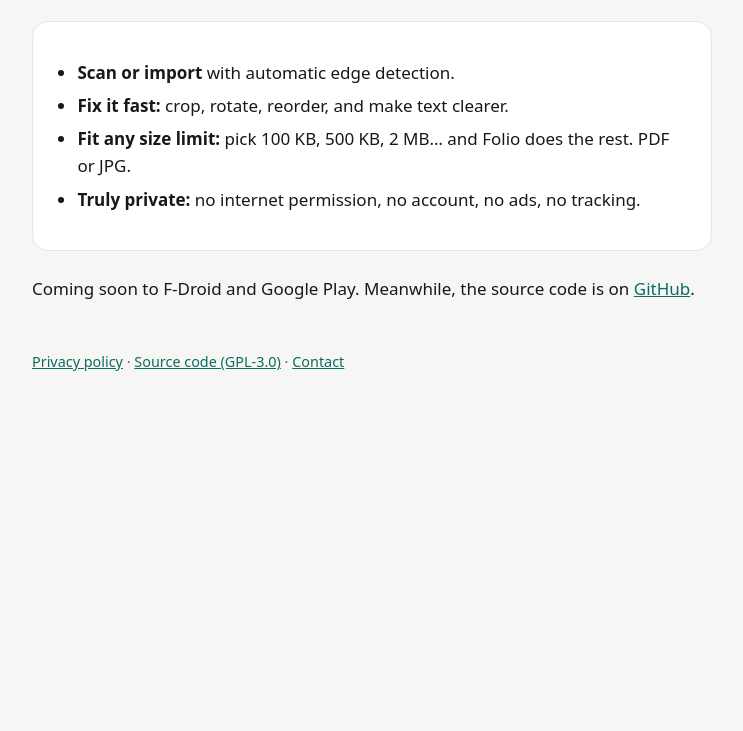
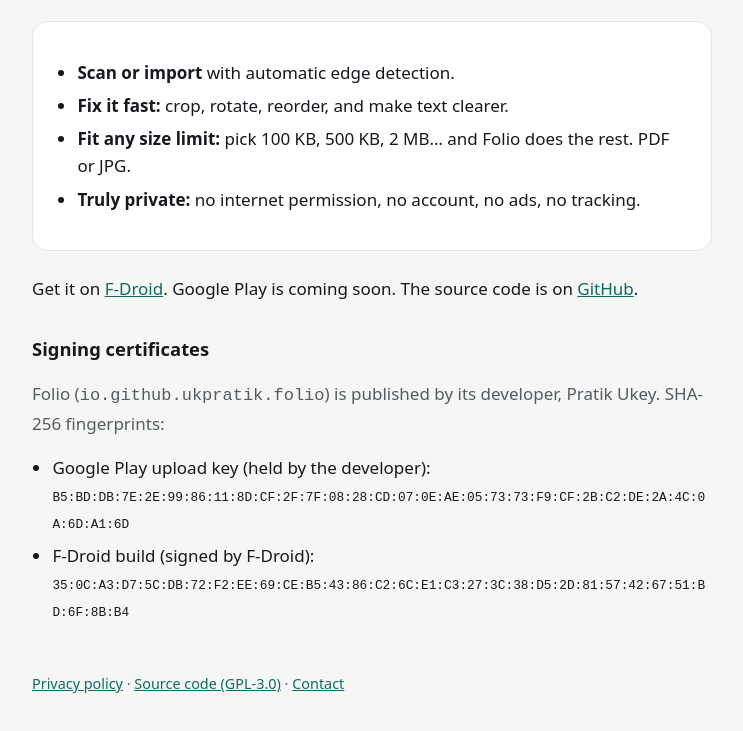
Before and after one commit to ukpratik/folio, a plain HTML site: page site/index.html in a window 1280 px wide. Shown: the part 217-948 px from the top of the page, without its empty margins (268-1011 px from the left). Before the commit the page ends 800 px from the top, so only its background shows below. Drawn offline with Linux system fonts and the light colour scheme.

Commit message:
Publish signing certificate fingerprints; F-Droid is live
Lists the Google Play upload key and the F-Droid signing key in the
README and on the website, so ownership of the package can be checked.

Co-Authored-By: Claude Opus 5.5 <noreply@anthropic.com>
Signed-off-by: Pratik Ukey <34273491+ukpratik@users.noreply.github.com>

```diff
--- a/site/index.html
+++ b/site/index.html
@@ -23,7 +23,14 @@
     </ul>
   </div>
 
-  <p>Coming soon to F-Droid and Google Play. Meanwhile, the source code is on <a href="https://github.com/ukpratik/folio">GitHub</a>.</p>
+  <p>Get it on <a href="https://f-droid.org/packages/io.github.ukpratik.folio/">F-Droid</a>. Google Play is coming soon. The source code is on <a href="https://github.com/ukpratik/folio">GitHub</a>.</p>
+
+  <h2>Signing certificates</h2>
+  <p class="muted">Folio (<code>io.github.ukpratik.folio</code>) is published by its developer, Pratik Ukey. SHA-256 fingerprints:</p>
+  <ul class="certs">
+    <li>Google Play upload key (held by the developer):<br><code>B5:BD:DB:7E:2E:99:86:11:8D:CF:2F:7F:08:28:CD:07:0E:AE:05:73:73:F9:CF:2B:C2:DE:2A:4C:0A:6D:A1:6D</code></li>
+    <li>F-Droid build (signed by F-Droid):<br><code>35:0C:A3:D7:5C:DB:72:F2:EE:69:CE:B5:43:86:C2:6C:E1:C3:27:3C:38:D5:2D:81:57:42:67:51:BD:6F:8B:B4</code></li>
+  </ul>
 
   <footer>
     <a href="privacy/">Privacy policy</a> · <a href="https://github.com/ukpratik/folio">Source code (GPL-3.0)</a> · <a href="mailto:pratikuk99@gmail.com">Contact</a>
--- a/site/style.css
+++ b/site/style.css
@@ -15,3 +15,4 @@ h2 { font-size: 1.15rem; margin: 32px 0 8px; }
 ul { padding-left: 1.2em; }
 li { margin: 6px 0; }
 footer { margin-top: 48px; font-size: 0.9rem; color: var(--muted); }
+.certs code { font-size: 0.8rem; overflow-wrap: anywhere; }
```
Also changed, not shown: 1 other file.
